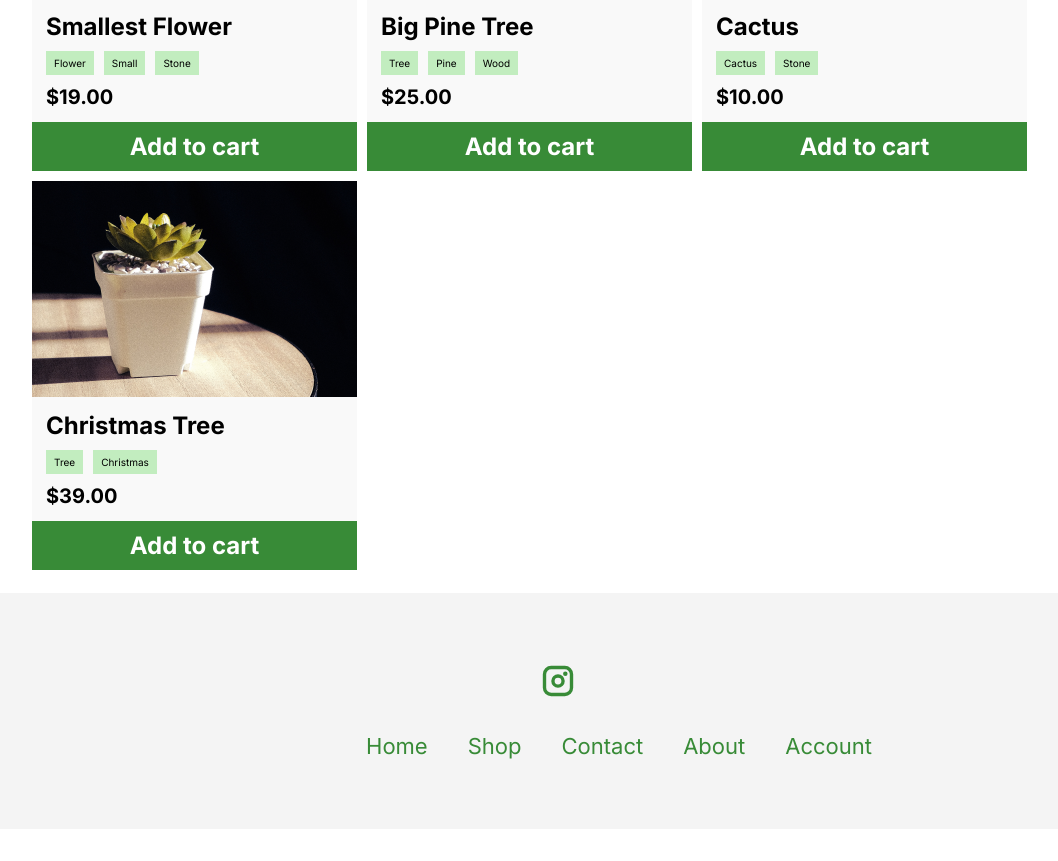
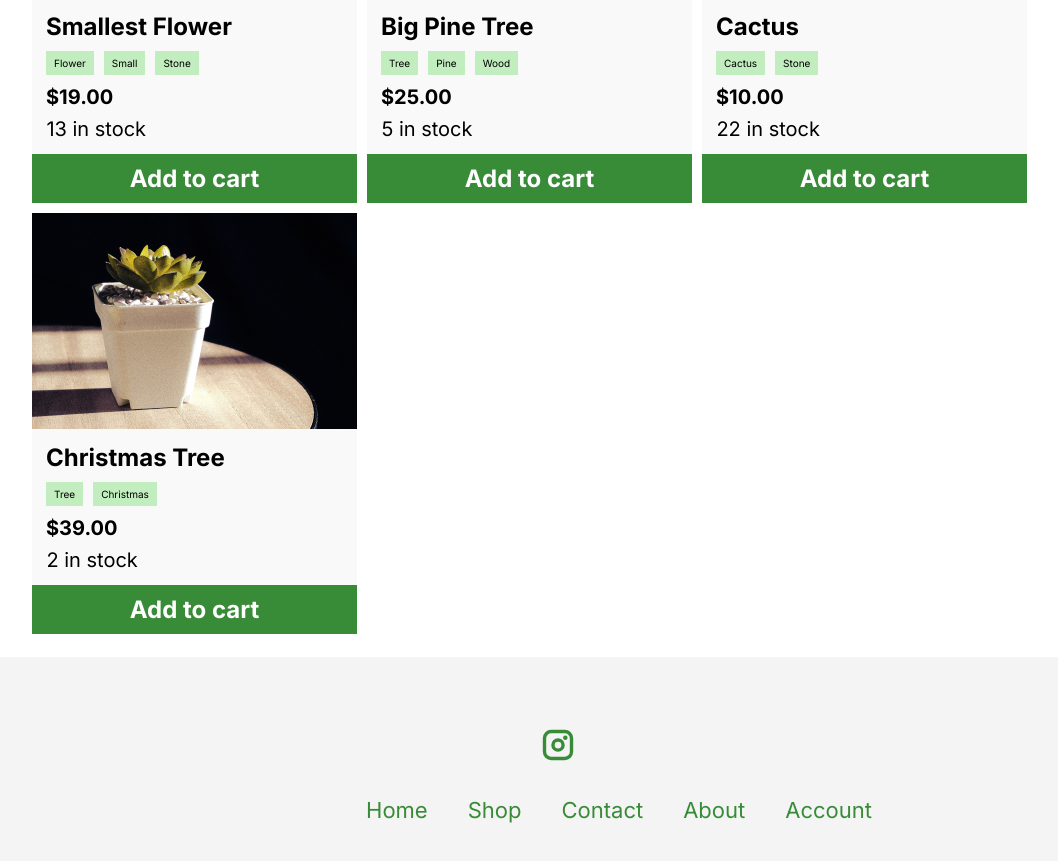
Before and after one commit to INFO-5139/INFO-5139, a React (Create React App) app: page / in a window 1280 px wide. Shown: the part 1129-1990 px from the top of the page, without its empty margins (21-1079 px from the left). Before the commit the page ends 1958 px from the top, so only its background shows below. Built offline with nearby package versions, Linux system fonts and the light colour scheme; some icons are missing.

Commit message:
add item quantity to items and display quantity on item cards

```diff
--- a/src/components/product-item/product-item.component.jsx
+++ b/src/components/product-item/product-item.component.jsx
@@ -1,5 +1,7 @@
-import React from "react";
-import { useDispatch, useSelector } from "react-redux";
+/** @format */
+
+import React from 'react';
+import { useDispatch, useSelector } from 'react-redux';
 import {
   CategoriesContainer,
   ProductItemContainer,
@@ -8,30 +10,40 @@ import {
   ItemButton,
   ProductImageContainer,
   SalePricesContainer,
-} from "./product-item.styles";
-import { selectCartItems } from "../../redux/cart/cart.selector";
-import { updateCartItems } from "../../redux/cart/cart.reducer";
-import { incrementItemQuantity } from "../../redux/cart/cart.utils";
+  ProductQuantity,
+} from './product-item.styles';
+import { selectCartItems } from '../../redux/cart/cart.selector';
+import { updateCartItems } from '../../redux/cart/cart.reducer';
+import { incrementItemQuantity } from '../../redux/cart/cart.utils';
 
 const ProductItem = ({ item }) => {
   const cartItems = useSelector(selectCartItems);
   const dispatch = useDispatch();
+  console.log(item);
 
   const handleAddItemToCart = (e) => {
     e.preventDefault();
     const existingCartItem = cartItems.find((i) => i.id === item.id);
     if (existingCartItem) {
-      const newCartItems = incrementItemQuantity(existingCartItem, cartItems);
+      const newCartItems = incrementItemQuantity(
+        existingCartItem,
+        cartItems
+      );
       dispatch(updateCartItems(newCartItems));
     } else {
-      dispatch(updateCartItems([...cartItems, { ...item, quantity: 1 }]));
+      dispatch(
+        updateCartItems([...cartItems, { ...item, quantity: 1 }])
+      );
     }
   };
 
   return (
     <ProductItemContainer>
       <ProductImageContainer>
-        <img src={item.image} alt="Cactus" />
+        <img
+          src={item.image}
+          alt='Cactus'
+        />
       </ProductImageContainer>
       <ProductItemTitle>{item.name}</ProductItemTitle>
       <CategoriesContainer>
@@ -41,13 +53,16 @@ const ProductItem = ({ item }) => {
       </CategoriesContainer>
       {item.isOnSale ? (
         <SalePricesContainer>
-          <p className="old-price">${item.oldPrice.toFixed(2)}</p>
+          <p className='old-price'>${item.oldPrice.toFixed(2)}</p>
           <ProductPrice>${item.price.toFixed(2)}</ProductPrice>
         </SalePricesContainer>
       ) : (
         <ProductPrice>${item.price.toFixed(2)}</ProductPrice>
       )}
-      <ItemButton onClick={handleAddItemToCart}>Add to cart</ItemButton>
+      <ProductQuantity>{item.quantity} in stock</ProductQuantity>
+      <ItemButton onClick={handleAddItemToCart}>
+        Add to cart
+      </ItemButton>
     </ProductItemContainer>
   );
 };
--- a/src/components/product-item/product-item.styles.jsx
+++ b/src/components/product-item/product-item.styles.jsx
@@ -1,4 +1,6 @@
-import styled from "styled-components";
+/** @format */
+
+import styled from 'styled-components';
 
 export const ProductItemContainer = styled.div`
   background-color: #f9f9f9;
@@ -61,3 +63,9 @@ export const SalePricesContainer = styled.div`
     text-decoration: line-through;
   }
 `;
+
+export const ProductQuantity = styled.span`
+  padding: 0.5rem 0 0 0.9rem;
+  display: flex;
+  font-size: 20px;
+`;
--- a/src/pages/HomePage/home-page.component.jsx
+++ b/src/pages/HomePage/home-page.component.jsx
@@ -1,4 +1,6 @@
-import React, { useState } from "react";
+/** @format */
+
+import React, { useState } from 'react';
 import {
   HomePageContainer,
   HeadingOne,
@@ -11,46 +13,50 @@ import {
   HeadingTwo,
   ProductList,
   SaleButton,
-} from "./home-page.styles";
-import Image from "../../assets/main_image.jpg";
-import { useNavigate } from "react-router-dom";
-import ProductItem from "../../components/product-item/product-item.component";
-import ProductImage from "../../assets/product-item.png";
-import { nanoid } from "nanoid";
+} from './home-page.styles';
+import Image from '../../assets/main_image.jpg';
+import { useNavigate } from 'react-router-dom';
+import ProductItem from '../../components/product-item/product-item.component';
+import ProductImage from '../../assets/product-item.png';
+import { nanoid } from 'nanoid';
 
 const HomePage = () => {
   const [winterCollection, setWinterCollection] = useState([
     {
       id: nanoid(),
-      name: "Smallest Flower",
+      name: 'Smallest Flower',
       isOnSale: false,
       price: 19,
-      tags: ["Flower", "Small", "Stone"],
+      tags: ['Flower', 'Small', 'Stone'],
       image: ProductImage,
+      quantity: 13,
     },
     {
       id: nanoid(),
-      name: "Big Pine Tree",
+      name: 'Big Pine Tree',
       isOnSale: false,
       price: 25,
-      tags: ["Tree", "Pine", "Wood"],
+      tags: ['Tree', 'Pine', 'Wood'],
       image: ProductImage,
+      quantity: 5,
     },
     {
       id: nanoid(),
-      name: "Cactus",
+      name: 'Cactus',
       isOnSale: false,
       price: 10,
-      tags: ["Cactus", "Stone"],
+      tags: ['Cactus', 'Stone'],
       image: ProductImage,
+      quantity: 22,
     },
     {
       id: nanoid(),
-      name: "Christmas Tree",
+      name: 'Christmas Tree',
       isOnSale: false,
       price: 39,
-      tags: ["Tree", "Christmas"],
+      tags: ['Tree', 'Christmas'],
       image: ProductImage,
+      quantity: 2,
     },
   ]);
 
@@ -64,14 +70,15 @@ const HomePage = () => {
             Faux the real, go for <span>Fauxliage</span>
           </HeadingOne>
           <Paragraph>
-            Fake plants that look real. Now time to check new winter collection.
-            Say no to allergies and welcome new colours into your home.
+            Fake plants that look real. Now time to check new winter
+            collection. Say no to allergies and welcome new colours
+            into your home.
           </Paragraph>
           <div>
             <PrimaryButton
               onClick={(e) => {
                 e.preventDefault();
-                navigate("/shop");
+                navigate('/shop');
               }}
             >
               Shop Now
@@ -79,7 +86,7 @@ const HomePage = () => {
             <SaleButton
               onClick={(e) => {
                 e.preventDefault();
-                navigate("/sale");
+                navigate('/sale');
               }}
             >
               On Sale Now
@@ -87,13 +94,19 @@ const HomePage = () => {
           </div>
         </CTAContainer>
         <ImageContainer>
-          <CTAImage src={Image} alt="Flower Bucket" />
+          <CTAImage
+            src={Image}
+            alt='Flower Bucket'
+          />
         </ImageContainer>
       </FirstScreenContainer>
       <HeadingTwo>Our winter collection</HeadingTwo>
       <ProductList>
         {winterCollection.map((item) => (
-          <ProductItem key={item.id} item={item} />
+          <ProductItem
+            key={item.id}
+            item={item}
+          />
         ))}
       </ProductList>
     </HomePageContainer>
```
